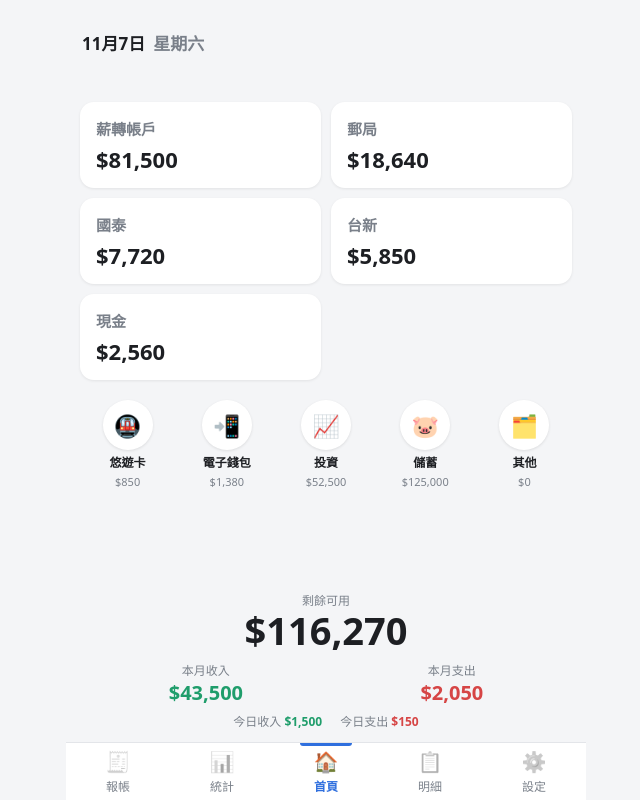
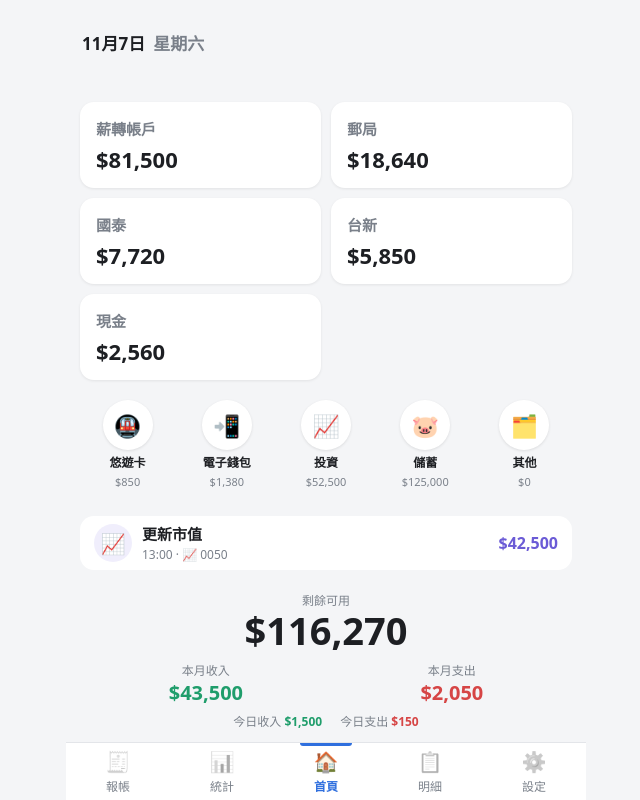
Before and after one commit to good60613/tuotuo-ledger, a Preact app: page / in a window 1280 px wide. Shown: the whole page, without its empty margins (314-954 px from the left). Built offline with nearby package versions, Linux system fonts and the light colour scheme.

Commit message:
第三批 G 段：首頁加最近紀錄、卡片區最多 3 排可捲動、捲動與長按拖曳區分
Co-Authored-By: Claude Opus 5.5 <noreply@anthropic.com>

```diff
--- a/src/components/TxList.tsx
+++ b/src/components/TxList.tsx
@@ -116,7 +116,7 @@ const SOURCE_LABEL: Record<string, [string, string]> = {
   'saving-interest': ['🪙', '利息'],
 };
 
-function TxCard({ data, t, onTap, selected, selectable, onLongPress }: { data: AppData; t: Transaction; onTap: (t: Transaction) => void; selected?: boolean; selectable: boolean; onLongPress?: (t: Transaction) => void }) {
+export function TxCard({ data, t, onTap, selected, selectable, onLongPress }: { data: AppData; t: Transaction; onTap: (t: Transaction) => void; selected?: boolean; selectable: boolean; onLongPress?: (t: Transaction) => void }) {
   const d = new Date(t.occurredAt);
   const acc = data.accounts.find((a) => a.id === (t.type === 'reimburse_in' ? t.toAccountId : t.accountId));
   let icon = '？', title = '', amt = '', cls = '';
--- a/src/config.ts
+++ b/src/config.ts
@@ -83,3 +83,15 @@ export const SETTLE = {
 
 /** 「已記一筆」提示停留多久（可按復原） */
 export const TOAST_MS = 4000;
+
+/** 首頁版面（第三批第 3 項） */
+export const HOME = {
+  /** 卡片區最多顯示幾排（每排 2 張）；超過就在卡片區內上下捲動 */
+  maxCardRows: 3,
+  /** 卡片之間的間距 */
+  cardGapPx: 10,
+  /** 最近紀錄每一筆的高度（含上下間距） */
+  recentRowPx: 62,
+  /** 最近紀錄最多幾筆 */
+  recentMax: 5,
+} as const;
--- a/src/pages/Home.tsx
+++ b/src/pages/Home.tsx
@@ -1,4 +1,4 @@
-import { useState } from 'preact/hooks';
+import { useLayoutEffect, useRef, useState } from 'preact/hooks';
 import { useAppState, setState, openOverlay, showToast } from '../store';
 import { allBalances, spendableTotal, totals, periodKey, dayKey } from '../data/calc';
 import { bankAccounts, accountName } from '../selectors';
@@ -8,6 +8,14 @@ import { AccountCard } from '../components/AccountCard';
 import { Balls } from '../components/Balls';
 import type { DropTarget } from '../gestures/cardDrag';
 import { money, mdLabel, weekday } from '../format';
+import { TxCard } from '../components/TxList';
+import { openTx } from '../actions';
+import { HOME } from '../config';
+import type { Transaction } from '../data/types';
+
+/** 最近紀錄：依發生時間由新到舊 */
+const recentTxs = (txs: Transaction[], n: number) =>
+  [...txs].sort((a, b) => b.occurredAt.localeCompare(a.occurredAt) || b.createdAt.localeCompare(a.createdAt)).slice(0, n);
 
 export function HomePage() {
   const s = useAppState();
@@ -20,6 +28,28 @@ export function HomePage() {
   const [hover, setHover] = useState<DropTarget | null>(null);
 
   const ballFirst = (kind: string) => ballDropTarget(d, kind as AccountKind);
+  const banks = bankAccounts(d);
+
+  // ---- 版面：卡片區最多 3 排，超過在卡片區內捲動；最近紀錄依剩餘空間決定筆數 ----
+  const cardsRef = useRef<HTMLDivElement>(null);
+  const recentRef = useRef<HTMLDivElement>(null);
+  const [cardsMax, setCardsMax] = useState<number | null>(null);
+  const [recentN, setRecentN] = useState(0);
+  const scrollable = banks.length > HOME.maxCardRows * 2;
+  useLayoutEffect(() => {
+    const measure = () => {
+      const first = cardsRef.current?.querySelector('.card') as HTMLElement | null;
+      setCardsMax(scrollable && first ? first.offsetHeight * HOME.maxCardRows + HOME.cardGapPx * (HOME.maxCardRows - 1) : null);
+      const box = recentRef.current;
+      if (box) setRecentN(Math.max(0, Math.min(HOME.recentMax, Math.floor(box.clientHeight / HOME.recentRowPx))));
+    };
+    measure();
+    const ro = new ResizeObserver(measure);
+    if (recentRef.current) ro.observe(recentRef.current);
+    if (cardsRef.current) ro.observe(cardsRef.current);
+    return () => ro.disconnect();
+  }, [banks.length, scrollable]);
+  const recent = recentTxs(d.transactions, recentN);
 
   const hint = (() => {
     if (!lifted) return '';
@@ -77,8 +107,12 @@ export function HomePage() {
 
       <div class={`drag-hint${lifted ? ' show' : ''}`}>{hint || ' '}</div>
 
-      <div class="cards">
-        {bankAccounts(d).map((a) => (
+      <div
+        ref={cardsRef}
+        class={`cards${scrollable ? ' scrollable' : ''}`}
+        style={cardsMax ? { maxHeight: `${cardsMax}px` } : undefined}
+      >
+        {banks.map((a) => (
           <AccountCard
             key={a.id}
             account={a}
@@ -98,10 +132,21 @@ export function HomePage() {
             }}
           />
         ))}
-        {bankAccounts(d).length === 0 && <div class="empty">還沒有一般帳戶，請到「設定」新增</div>}
+        {banks.length === 0 && <div class="empty">還沒有一般帳戶，請到「設定」新增</div>}
       </div>
 
       <Balls data={d} droppable />
+
+      {/* 最近紀錄：這一格吃掉剩下的高度，放得下幾筆就顯示幾筆，一筆都放不下就不顯示 */}
+      <div class="home-recent" ref={recentRef}>
+        {recent.length > 0 && (
+          <div class="home-recent-list">
+            {recent.map((t) => (
+              <TxCard key={t.id} data={d} t={t} onTap={openTx} selectable={false} />
+            ))}
+          </div>
+        )}
+      </div>
 
       <div class="amounts">
         <div class="amt-l1">
--- a/src/styles.css
+++ b/src/styles.css
@@ -69,7 +69,7 @@ button { font: inherit; color: inherit; }
 }
 
 /* ---------- 首頁 ---------- */
-.home { display: flex; flex-direction: column; min-height: 100%; padding: 0 14px 12px; }
+.home { display: flex; flex-direction: column; height: 100%; overflow: hidden; padding: 0 14px 12px; }
 /* 標題列與放置區同一個高度，拿起卡片時版面不會跳動 */
 .home-head { height: 76px; display: flex; gap: 10px; align-items: stretch; padding-top: 8px; }
 .home-title { display: flex; align-items: center; gap: 8px; font-size: 17px; font-weight: 700; padding-left: 2px; }
@@ -119,7 +119,7 @@ button { font: inherit; color: inherit; }
 body.is-dragging .ball[data-drop] .ball-dot { outline: 2px dashed #b9b2ec; outline-offset: 2px; }
 body.is-dragging .card:not(.is-source) { border-style: dashed; border-color: #cfc9f3; }
 
-.amounts { margin-top: auto; padding-top: 10px; text-align: center; }
+.amounts { flex: none; padding-top: 6px; text-align: center; }
 .amt-label { font-size: 12px; color: var(--muted); }
 .amt-big { font-size: 38px; font-weight: 800; font-variant-numeric: tabular-nums; line-height: 1.15; }
 .amt-l2 { display: flex; justify-content: space-around; margin: 8px 0 6px; }
@@ -440,3 +440,14 @@ body.is-dragging .card:not(.is-source) { border-style: dashed; border-color: #cf
 .cat-grid.manage { padding: 4px 0; overflow: visible; }
 .cat.trash .cat-icon { color: #fff; background: var(--expense); font-weight: 700; }
 .cat.trash.over { border-color: var(--expense); background: #fbe3e3; }
+
+/* 首頁版面（第三批第 3 項）：卡片 → 球 → 最近紀錄 → 金額（底部固定） */
+.home > .home-head, .home > .drag-hint, .home > .cards, .home > .balls { flex: none; }
+/* 超過 3 排：卡片區內上下捲動。卡片改成允許瀏覽器直向捲動，
+   還沒到長按時間就移動＝瀏覽器接手捲動（卡片長按自動取消）；長按到了才拿起、擋住捲動 */
+.cards.scrollable { overflow-y: auto; overscroll-behavior: contain; scrollbar-width: none; }
+.cards.scrollable::-webkit-scrollbar { display: none; }
+.cards.scrollable .card { touch-action: pan-y; }
+.home-recent { flex: 1 1 0; min-height: 0; overflow: hidden; display: flex; flex-direction: column; justify-content: center; }
+.home-recent-list { display: flex; flex-direction: column; }
+.home-recent .tx-card { height: 54px; flex: none; padding-top: 6px; padding-bottom: 6px; }
```
Also changed, not shown: 2 other files (tests, documents, lock files or other folders).
